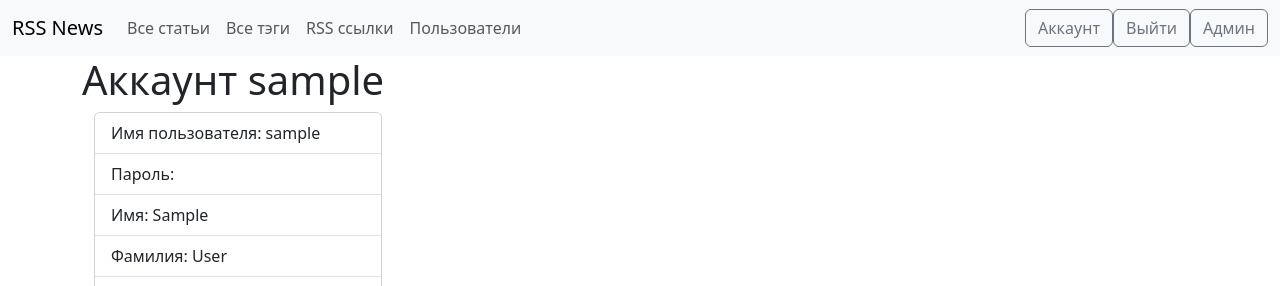
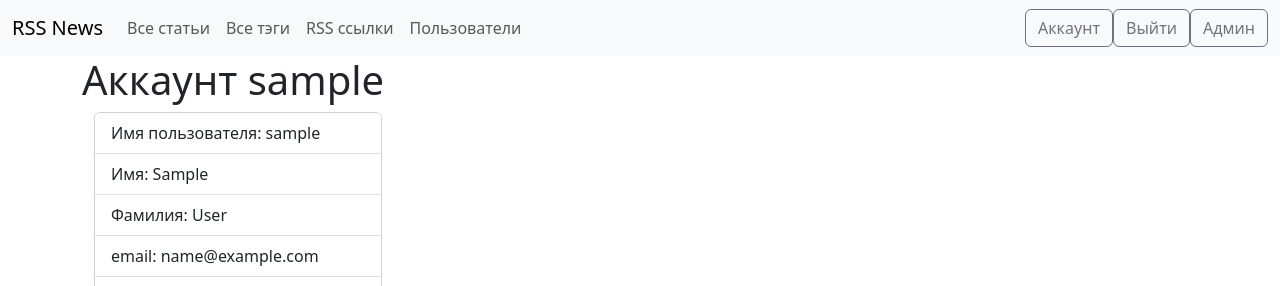
Before and after one commit to 3nk0d/Python_Basic_Course-Project, a Django app: page /users/account/1/ in a window 1280 px wide. Shown: the top 286 px of the page. Run offline with Django 4.2, Linux system fonts and the light colour scheme; the visitor is signed in with stand-in values (Sample User, id 1); data comes from the database, SQL or seed files in the repository; data that the repository does not hold is empty; parts of the project's set-up code (start-up, migrations or seed data) failed here and were passed over.

Commit message:
Remove pass string

```diff
--- a/news_portal/users/templates/users/account.html
+++ b/news_portal/users/templates/users/account.html
@@ -15,7 +15,6 @@
         <div class="card" style="width: 18rem;">
           <ul class="list-group list-group-flush">
             <li class="list-group-item">Имя пользователя: {{object.username}}</li>
-            <li class="list-group-item">Пароль: </li>
             <li class="list-group-item">Имя: {{object.first_name}}</li>
             <li class="list-group-item">Фамилия: {{object.last_name}}</li>
             <li class="list-group-item">email: {{object.email}}</li>
```
